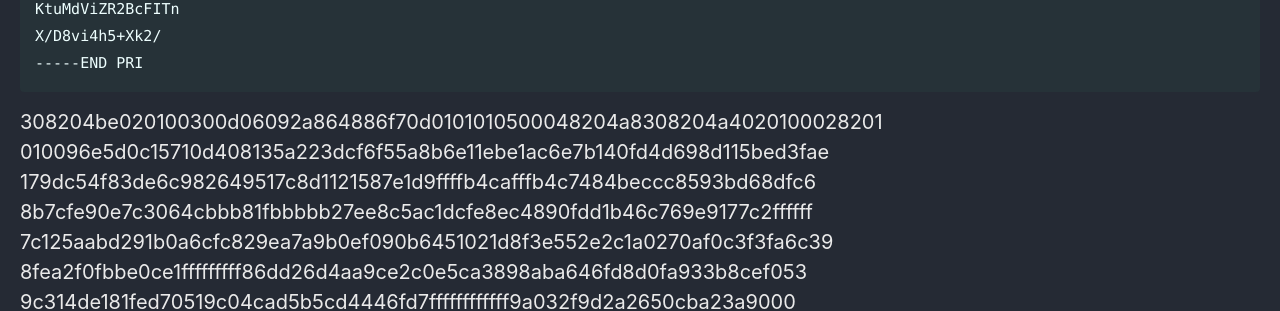
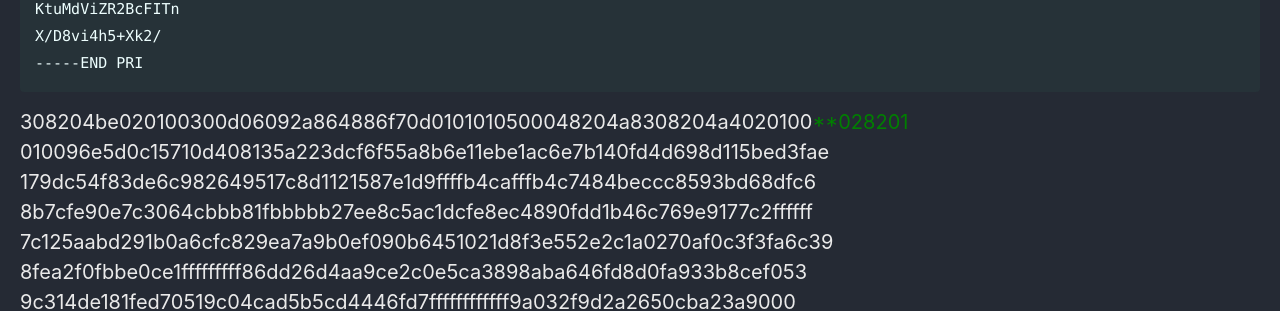
Before and after one commit to Connor-McCartney/Connor-McCartney.github.io, a Jekyll site: the page built from _pages/cryptography/rsa/Key-Recovery-UMD-CTF-2024.md, in a window 1280 px wide. Shown: the part 1040-1351 px from the top of the page. Built offline with Jekyll 4.4.1, drawn with Linux system fonts in a browser that asks for light colours; cached includes are drawn as plain includes.

Commit message:
Update Key-Recovery-UMD-CTF-2024.md

````diff
--- a/_pages/cryptography/rsa/Key-Recovery-UMD-CTF-2024.md
+++ b/_pages/cryptography/rsa/Key-Recovery-UMD-CTF-2024.md
@@ -42,7 +42,7 @@ X/D8vi4h5+Xk2/
 ```
 
 
-308204be020100300d06092a864886f70d0101010500048204a8308204a4020100028201<br>
+308204be020100300d06092a864886f70d0101010500048204a8308204a4020100<span style="color:green">**028201</span><br>
 010096e5d0c15710d408135a223dcf6f55a8b6e11ebe1ac6e7b140fd4d698d115bed3fae<br>
 179dc54f83de6c982649517c8d1121587e1d9ffffb4cafffb4c7484beccc8593bd68dfc6<br>
 8b7cfe90e7c3064cbbb81fbbbbb27ee8c5ac1dcfe8ec4890fdd1b46c769e9177c2ffffff<br>
````
